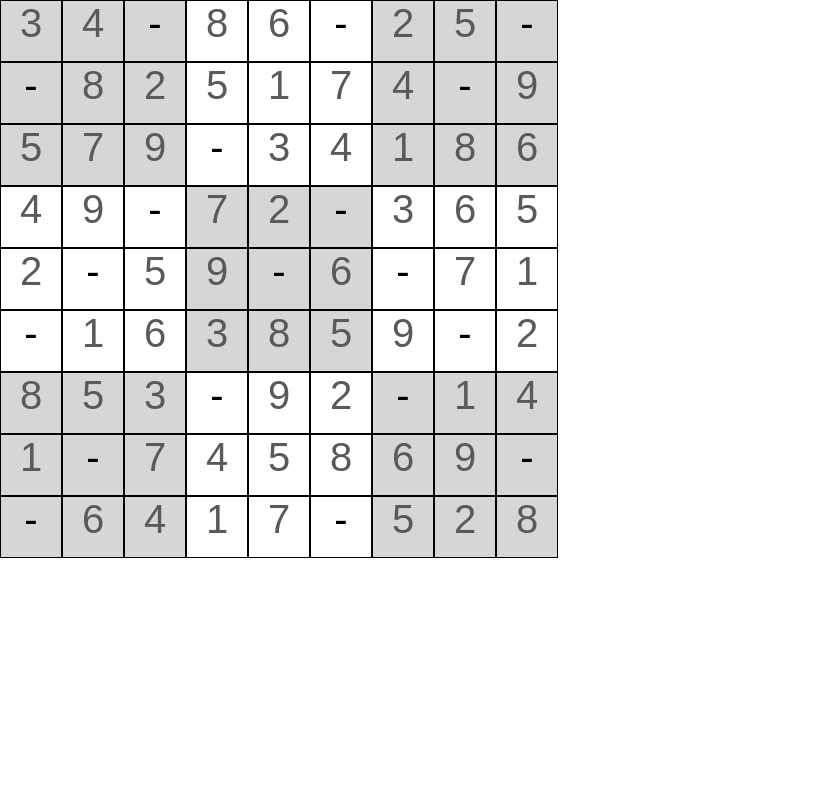
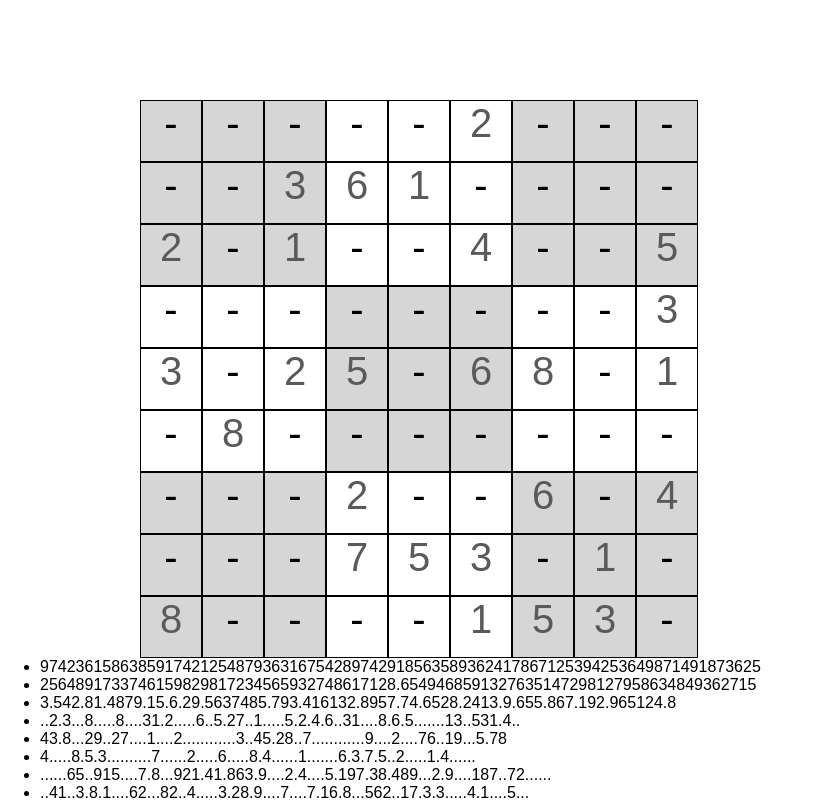
Before and after one commit to sb-3/sudoku-sb, a React (Create React App) app: page / in a window 1280 px wide. Shown: the top 800 px of the page, without its empty margins (0-824 px from the left). Built offline with nearby package versions, Linux system fonts and the light colour scheme.

Commit message:
added other puzzles. Cleaned up radial selector.

```diff
--- a/src/App.css
+++ b/src/App.css
@@ -22,7 +22,12 @@
   font-size: large;
 }
 .sudokuBoard{
-  width:1000px
+  margin: auto;
+  /* width: 50%; */
+  width:1000px;
+  padding:100px;
+  display: block;
+
 }
 .sudokuRow{
   float:left;
--- a/src/App.js
+++ b/src/App.js
@@ -2,6 +2,8 @@ import React, { Component } from 'react';
 import logo from './logo.svg';
 import './App.css';
 import SudokuBoard from './components/SudokuBoard';
+
+
 
 class App extends Component {
   constructor() {
@@ -10,17 +12,49 @@ class App extends Component {
     // this._value = "nothing";
     // this.state = { value: "nothing" };
     this.state = {
-      startSudoku:
-        "3.542.81.4879.15.6.29.5637485.793.416132.8957.74.6528.2413.9.655.867.192.965124.8"
-      ,
-      showOnlyValid:false
+      showOnlyValid: true,
+      puzzle: this.constructor.puzzles[3]
     }
     // this.state.boardInstance = new SudokuBoard({startSudoku:this.state.startSudoku});
   }
+  static get puzzles() {
+    return [["974236158638591742125487936316754289742918563589362417867125394253649871491873625", "974236158638591742125487936316754289742918563589362417867125394253649871491873625"]
+      , ["2564891733746159829817234565932748617128.6549468591327635147298127958634849362715", "256489173374615982981723456593274861712836549468591327635147298127958634849362715"]
+      , ["3.542.81.4879.15.6.29.5637485.793.416132.8957.74.6528.2413.9.655.867.192.965124.8", "365427819487931526129856374852793641613248957974165283241389765538674192796512438"]
+      , ["..2.3...8.....8....31.2.....6..5.27..1.....5.2.4.6..31....8.6.5.......13..531.4..", "672435198549178362831629547368951274917243856254867931193784625486592713725316489"]
+      , ["43.8...29..27....1....2............3..45.28..7............9....2....76..19...5.78", ""]
+      , ["4.....8.5.3..........7......2.....6.....8.4......1.......6.3.7.5..2.....1.4......", ""]
+      , [`......65..915....7.8...921.41.863.9....2.4....5.197.38.489...2.9....187..72......`, ``]
+      , [`..41..3.8.1....62...82..4.....3.28.9....7....7.16.8...562..17.3.3.....4.1....5...`, `294167358315489627678253491456312879983574216721698534562941783839726145147835962`]
+      , [`1.......4....1.38.27.9.4...91.7...........5..86.4.5.9..3......8..9....2.4.......7`, `198563274654217389273984615915726843347198562862435791731642958589371426426859137`]
+      , [`7..25..98..6....1....61.3..9....1.......8.4.9..75.28.1.94..3.......4923.61.....4.`]
+      , ["1................................................................................", ""]
+      , ["1....7.9..3..2...8..96..5....53..9...1..8...26....4...3......1..41.....7..7...3..", ""]
+      , [".5..3.6.2642895317.37.2.8...235.47..4.6...52.571962483214...9..76.1.92343..24.17.", ""]
+      , ["...1.5...14....67..8...24...63.7..1.9.......3.1..9.52...72...8..26....35...4.9...", ""]
+      , ["3........97..1....6..583...2.....9..5..621..3..8.....5...435..2....9..56........1", ""]
+      , ["5.6.94..3....86925892513647738629.5.154378296629451738987145362...96.......83...9", ""]
+      , ["9867213453.4956..7..7.3.96..73.65..969..17..31..39.276...679.3..691437..731582694", ""]
+      , ["2....8..1194762835....1..4247.....2...92..1...2.....59658927.1.913654287742183596", ""]
+      , ["......6.5...3...9..8...4..1.4..2.97...........31.8..6.9..6...2..1...7...5.4......", ""]
+      , ["8..........36......7..9.2...5...7.......457.....1...3...1....68..85...1..9....4..", ""]
+      , ["8..........36......7..9.2...5...7.......457.....1...3...1....68..85...1..9....4..", "812753649943682175675491283154237896369845721287169534521974368438526917796318452"]]
+  }
   render() {
+    const that=this;
     return (
       <div className="App">
-        <SudokuBoard startSudoku={this.state.startSudoku} showOnlyValid={this.state.showOnlyValid}/>
+        <SudokuBoard startSudoku={this.state.puzzle[0]} showOnlyValid={this.state.showOnlyValid} />
+        <ul style={{"text-align":"left"}}>
+          {this.constructor.puzzles.map(puzzle => {
+            return (<li onClick={() => {
+              console.log("li clicked",puzzle);
+              this.setState({ puzzle: puzzle.slice() });
+            }}>
+              {puzzle[0]}
+            </li>)
+          })}
+        </ul>
       </div>
     )
   }
--- a/src/components/SudokuBoard.js
+++ b/src/components/SudokuBoard.js
@@ -11,7 +11,7 @@ class SudokuBoard extends Component {
                 row++
                 arr[row] = [];
             }
-            arr[row].push(value==="."?this.blankDisplay:value);
+            arr[row].push(value === "." ? this.blankDisplay : value);
         });
         return arr;
     }
@@ -19,11 +19,12 @@ class SudokuBoard extends Component {
         super(props);
         const cells = this.constructor.generateBoardArray(props.startSudoku);
         this.state = {
+            startSudoku: props.startSudoku,
             cells: cells.slice(),
             originalCells: this.constructor.generateBoardArray(props.startSudoku),//we want this to never change
             possibleChoices: [this.blankDisplay, "1", "2", "3", "4", "5", "6", "7", "8", "9"],
-            renderSelect:false,
-            mousePosition:[0,0]
+            renderSelect: false,
+            mousePosition: [0, 0]
         }
         // console.log(this);
     }
@@ -34,10 +35,10 @@ class SudokuBoard extends Component {
         const blockCoords = this.getBlockCoords(coords);
         return (blockCoords[0] * 3) + (blockCoords[1])
     }
-    static get blankDisplay(){
+    static get blankDisplay() {
         return "-"
     }
-     get blankDisplay(){
+    get blankDisplay() {
         return this.constructor.blankDisplay;
     }
     getRowValues([rowIndex, columnIndex]) {
@@ -150,6 +151,15 @@ class SudokuBoard extends Component {
     }
     renderGameBoard() {
         // const that = this;
+        if (this.state.startSudoku !== this.props.startSudoku) {
+            this.setState({
+                cells: this.constructor.generateBoardArray(this.props.startSudoku),
+                originalCells: this.constructor.generateBoardArray(this.props.startSudoku),
+                possibleChoices: [this.blankDisplay, "1", "2", "3", "4", "5", "6", "7", "8", "9"],
+                renderSelect: false,
+                startSudoku:this.props.startSudoku
+            })
+        }
         return (
             <div className="sudokuBoard">
                 {this.state.cells.map((row, rowIndex) => {
@@ -167,7 +177,7 @@ class SudokuBoard extends Component {
                                         isNaN(this.state.originalCells[rowIndex][columnIndex]) === true
                                     }
                                     onCellClick={(cellClickArgs) => {
-                                        this.setState({mousePosition:cellClickArgs.mousePosition,renderSelect:true})
+                                        this.setState({ mousePosition: cellClickArgs.mousePosition, renderSelect: isNaN(this.state.originalCells[rowIndex][columnIndex]) === true })
                                         this.onCellClick(cellClickArgs.coords);
                                     }}
                                     setCell={value => {
--- a/src/components/SudokuCell.js
+++ b/src/components/SudokuCell.js
@@ -70,7 +70,7 @@ class SudokuCell extends Component {
     //     </PieMenu>);
     // }
     render() {
-        const that = this;
+        // const that = this;
         // if (this.state.editable) {
         //     return (<PieMenu
         //         radius='125px'
@@ -107,10 +107,10 @@ class SudokuCell extends Component {
             <div className={this.getClassName()}
                 onClick={(e) => {
                     // console.log(e.target);
-                    if (this.props.modifiable) {
+                    // if (this.props.modifiable) {
                         // this.setState({ editable: true, mousePosition: [e.clientX, e.clientY] });
                         this.props.onCellClick({ coords: this.props.coords, mousePosition: [e.clientX, e.clientY] });
-                    }
+                    // }
                 }}>
                 {this.props.value}
                 {/* {(() => {
```
